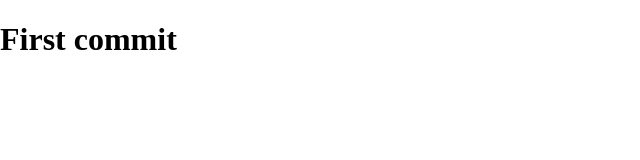
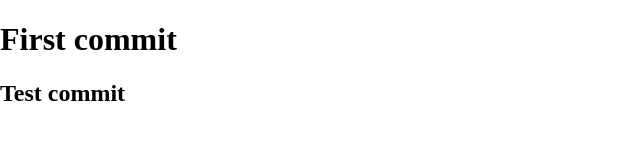
Before and after one commit to Skiplik/task-web-core, a website built with webpack: page src/index.html in a window 1280 px wide. Shown: the whole page, without its empty margins (0-640 px from the left). Built offline with nearby package versions, Linux system fonts and the light colour scheme.

Commit message:
1.6.001: test commit

```diff
--- a/src/index.html
+++ b/src/index.html
@@ -9,5 +9,6 @@
     </head>
     <body>
         <h1>First commit</h1>
+        <h2>Test commit</h2>
     </body>
 </html>
```
